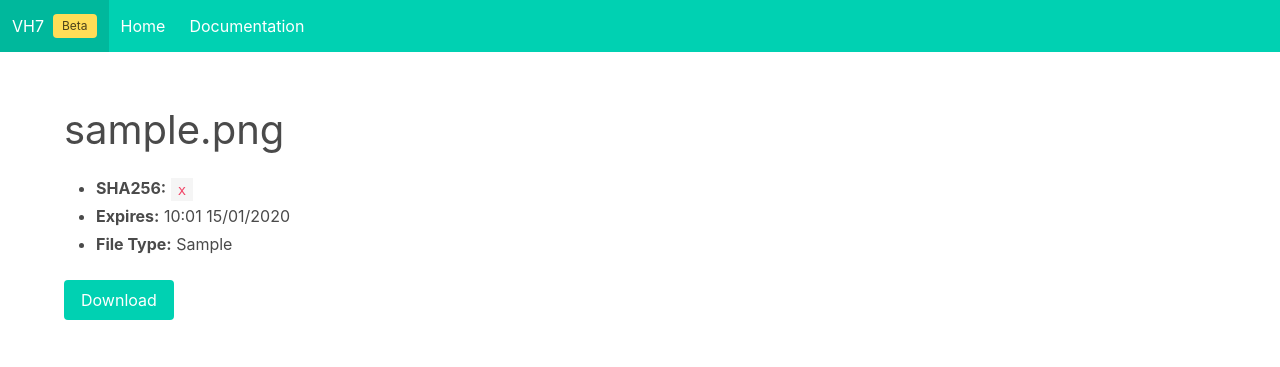
After one commit to quark-links/quark-server, a Flask app: template templates/download.jinja2 in a window 1280 px wide. The commit adds this page. Shown: the top 367 px of the page. Run offline with Flask 2, Linux system fonts and the light colour scheme; the template is opened without the code that fills it: values that come from a table or form of the project are taken from there, others are empty; tables that the repository leaves empty hold one stand-in row (values such as "Sample post").

Commit message:
Add download preview page
Fixes #5

```diff
--- a/app.py
+++ b/app.py
@@ -4,7 +4,7 @@ This file is the entrypoint for running VH7. It starts up Flask and sets up the
 database.
 """
 
-from flask import Flask, render_template, redirect, send_file
+from flask import Flask, render_template, redirect, send_file, request
 from flask_migrate import Migrate
 from db import db, hashids, ShortLink
 from flask_cors import CORS
@@ -61,14 +61,18 @@ def goto(id):
     elif shortlink.paste is not None:
         return shortlink.paste.code
     elif shortlink.upload is not None:
-        # Get the path of the upload by joining the filename with the upload
-        # directory
-        path = os.path.join(config.UPLOAD_FOLDER, shortlink.upload.filename)
-        filename = shortlink.upload.original_filename
+        if request.args.get("dl") is not None:
+            # Get the path of the upload by joining the filename with the
+            # upload directory
+            path = os.path.join(config.UPLOAD_FOLDER,
+                                shortlink.upload.filename)
+            filename = shortlink.upload.original_filename
 
-        return send_file(path, as_attachment=True,
-                         attachment_filename=filename,
-                         mimetype=shortlink.upload.mimetype)
+            return send_file(path, as_attachment=True,
+                             attachment_filename=filename,
+                             mimetype=shortlink.upload.mimetype)
+        else:
+            return render_template("download.jinja2", upload=shortlink.upload)
     else:
         raise Exception("Short Link isn't pointed to any other type!")
 
--- /dev/null
+++ b/templates/download.jinja2
@@ -0,0 +1,21 @@
+{% extends "base.jinja2" %}
+
+{% block title %}Download - VH7 Beta{% endblock %}
+
+{% block content %}
+    {% include "nav.jinja2" %}
+
+    <section class="section">
+        <div class="container">
+            <h1 class="is-size-2">{{ upload.original_filename|e }}</h1>
+            <div class="content">
+                <ul>
+                    <li><b>SHA256:</b> <code>{{ upload.hash }}</code></li>
+                    <li><b>Expires:</b> {{ upload.expires.strftime("%H:%m %d/%m/%Y") }}</li>
+                    <li><b>File Type:</b> {{ upload.mimetype|e }}</li>
+                </ul>
+            </div>
+            <a class="button is-primary" href="?dl=1">Download</a>
+        </div>
+    </section>
+{% endblock %}
--- a/templates/nav.jinja2
+++ b/templates/nav.jinja2
@@ -1,4 +1,4 @@
-<nav class="navbar" role="navigation" aria-label="main navigation">
+<nav class="navbar is-primary" role="navigation" aria-label="main navigation">
   <div class="navbar-brand">
     <a class="navbar-item" href="/">VH7 &nbsp; <span class="tag is-warning">Beta</span></a>
 
@@ -10,6 +10,7 @@
   </div>
 
   <div id="navbar" class="navbar-menu">
+    <div class="navbar-start">
       <a class="navbar-item" href="/">
         Home
       </a>
@@ -18,4 +19,21 @@
         Documentation
       </a>
     </div>
+</div>
 </nav>
+
+<script>
+    document.addEventListener('DOMContentLoaded', () => {
+        const $navbarBurgers = Array.prototype.slice.call(document.querySelectorAll('.navbar-burger'), 0);
+        if ($navbarBurgers.length > 0) {
+            $navbarBurgers.forEach( el => {
+                el.addEventListener('click', () => {
+                    const target = el.dataset.target;
+                    const $target = document.getElementById(target);
+                    el.classList.toggle('is-active');
+                    $target.classList.toggle('is-active');
+                });
+            });
+        }
+    });
+</script>
```
Also changed, not shown: templates/home.jinja2 (+0 -15 lines).
